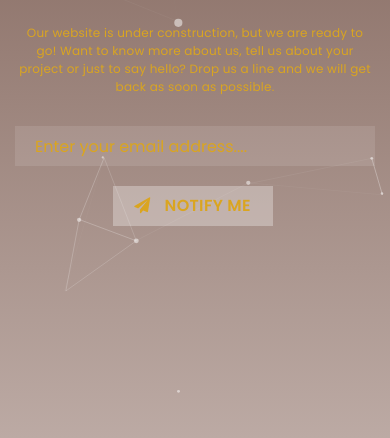
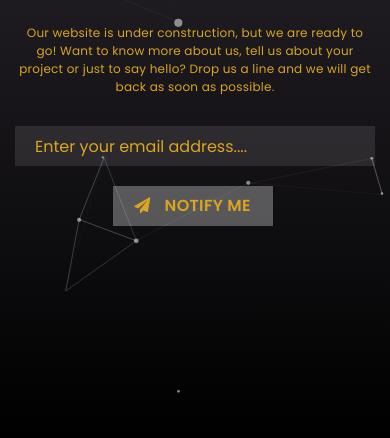
Before and after one commit to tukol/smash-cs, a plain HTML site: page index.html in a window 390 px wide. Shown: the part 406-844 px from the top of the page. Drawn offline with Linux system fonts and the light colour scheme.

Commit message:
bg mobile color

```diff
--- a/css/custom.css
+++ b/css/custom.css
@@ -232,7 +232,7 @@ a:focus{
 		top: 0;
 		width: 100%;
 		min-height: 100%;
-		background: -webkit-linear-gradient(top,#6D4C41,#BCAAA4);
+		background: -webkit-linear-gradient(top,#3A353F,#000000);
 	}
 }
 
```
